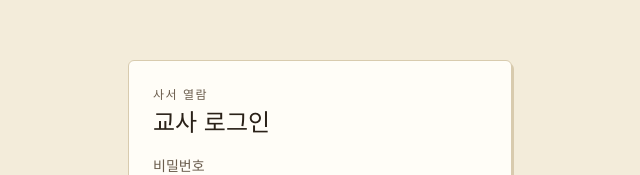
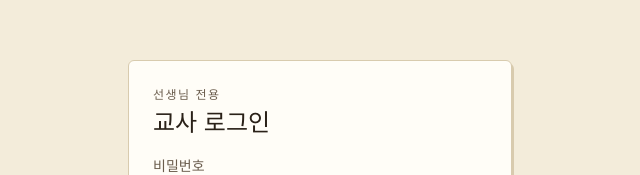
Before and after one commit to KWON911/book-report, a Next.js app: page /teacher/login in a window 1280 px wide. Shown: the part 221-396 px from the top of the page, without its empty margins (320-960 px from the left). Built offline with nearby package versions, Linux system fonts and the light colour scheme; a web font is replaced by a local one.

Commit message:
copy: drop remaining librarian-flavored wording
사서 데스크 -> 선생님 화면, 사서 열람 -> 선생님 전용, 학급 서가 -> 학급 목록.

```diff
--- a/app/teacher/classes/page.tsx
+++ b/app/teacher/classes/page.tsx
@@ -94,7 +94,7 @@ export default function TeacherClassesPage() {
         >
           &lt; 대시보드로
         </button>
-        <p className="eyebrow mb-1">학급 서가</p>
+        <p className="eyebrow mb-1">학급 목록</p>
         <h1 className="text-2xl mb-5">학급 관리</h1>
 
         <form onSubmit={handleCreate} className="card p-4 flex gap-2 mb-6">
--- a/app/teacher/dashboard/page.tsx
+++ b/app/teacher/dashboard/page.tsx
@@ -111,7 +111,7 @@ export default function TeacherDashboardPage() {
       <div className="w-full max-w-4xl">
         <div className="flex justify-between items-baseline mb-6">
           <div>
-            <p className="eyebrow mb-1">사서 데스크</p>
+            <p className="eyebrow mb-1">선생님 화면</p>
             <h1 className="text-2xl">교사 대시보드</h1>
           </div>
           <div className="flex gap-2">
--- a/app/teacher/login/page.tsx
+++ b/app/teacher/login/page.tsx
@@ -37,7 +37,7 @@ export default function TeacherLoginPage() {
     <main className="min-h-full flex justify-center items-center p-6">
       <form onSubmit={handleSubmit} className="card flex flex-col gap-4 max-w-sm w-full p-6">
         <div>
-          <p className="eyebrow mb-1">사서 열람</p>
+          <p className="eyebrow mb-1">선생님 전용</p>
           <h1 className="text-2xl">교사 로그인</h1>
         </div>
         <label className="flex flex-col gap-1 text-sm text-ink-soft">
```
